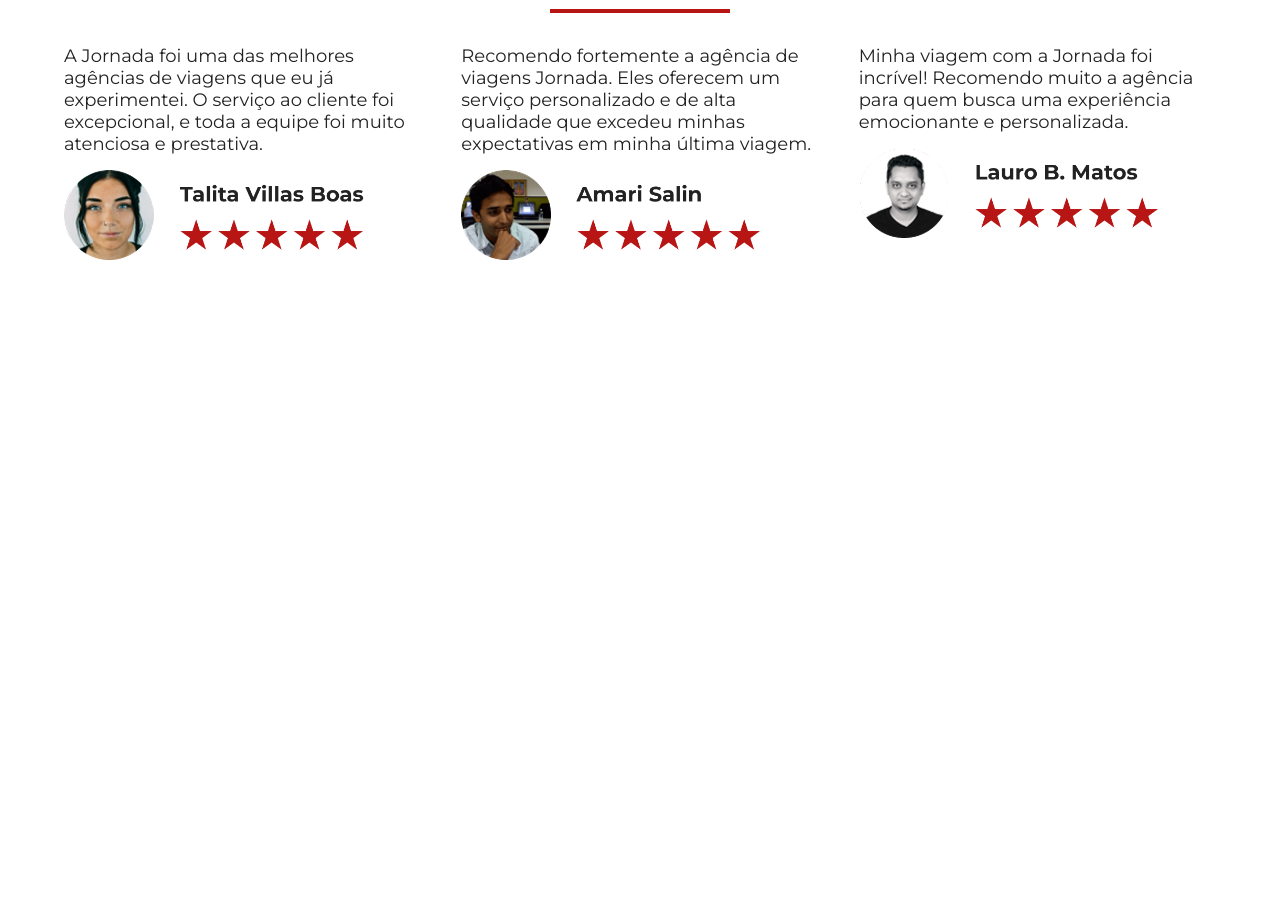
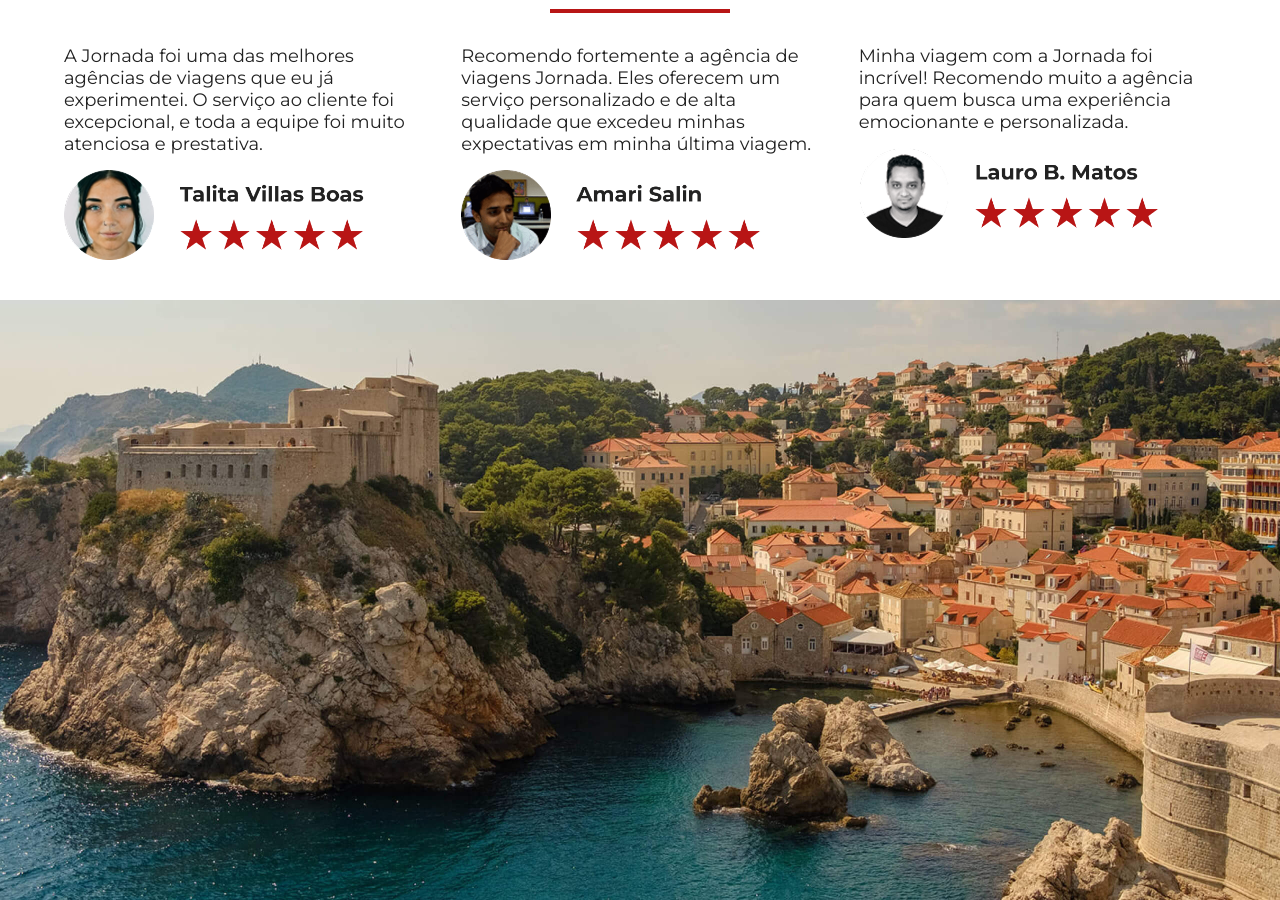
Before and after one commit to HenriqueHiideki/Jornada-Agencia-de-Viagens, a plain HTML site: page index.html in a window 1280 px wide. Shown: the part 3408-4308 px from the top of the page. Before the commit the page ends 3708 px from the top, so only its background shows below. Drawn offline with Linux system fonts and the light colour scheme.

Commit message:
Adiciona imagem ao final da pagina

```diff
--- /dev/null
+++ b/css/footer-hero.css
@@ -0,0 +1,25 @@
+.footer-img{
+    background-image: url(../img/footer-hero-mobile.jpg);
+    width: 100%;
+    height: 360px;
+    background-size: cover;
+    background-repeat: no-repeat;
+}
+
+@media screen and (min-width: 768px){
+    .footer-img{
+        background-image: url(../img/footer-hero-tablet.jpg);
+        height: 500px;
+        background-size: contain;
+        background-position: center;
+    }
+}
+
+@media screen and (min-width: 768px){
+    .footer-img{
+        background-image: url(../img/footer-hero-desktop.jpg);
+        height: 600px;
+        background-size: cover;
+        background-position: center;
+    }
+}
--- a/css/global.css
+++ b/css/global.css
@@ -33,6 +33,12 @@ section{
 }
 
 section.hero{
+  width: 100%;
+  max-width: none;
+  margin: 0;
+}
+
+section.footer-hero{
   width: 100%;
   max-width: none;
   margin: 0;
--- a/css/style.css
+++ b/css/style.css
@@ -6,3 +6,4 @@
 @import url(destination.css);
 @import url(payment.css);
 @import url(feedbacks.css);
+@import url(footer-hero.css);
--- a/index.html
+++ b/index.html
@@ -200,6 +200,10 @@
       </div>
     </div>
   </section>
+
+  <section class="footer-hero">
+    <div class="footer-img"></div>
+  </section>
 </body>
 
 </html>
```
Also changed, not shown: img/footer-hero-desktop.jpg (added), img/footer-hero-mobile.jpg (added), img/footer-hero-tablet.jpg (added).
